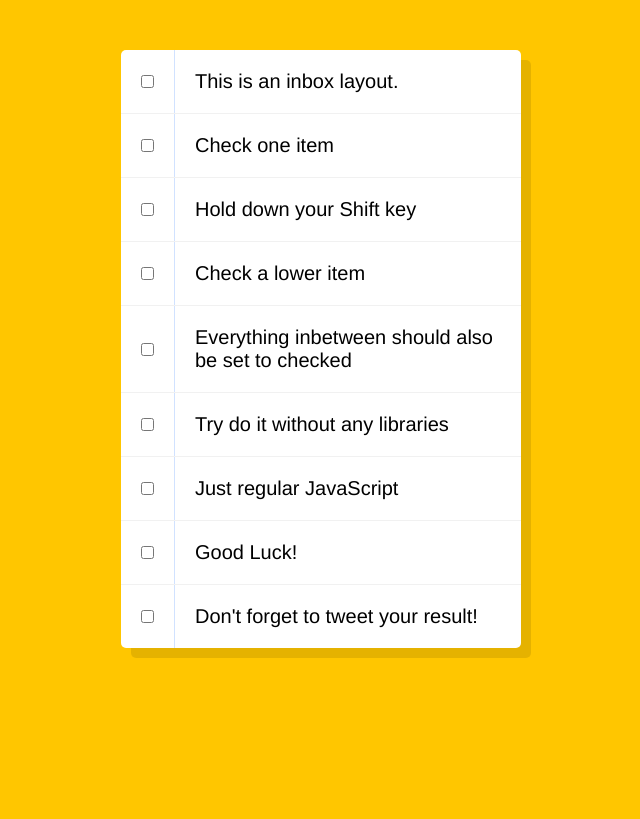
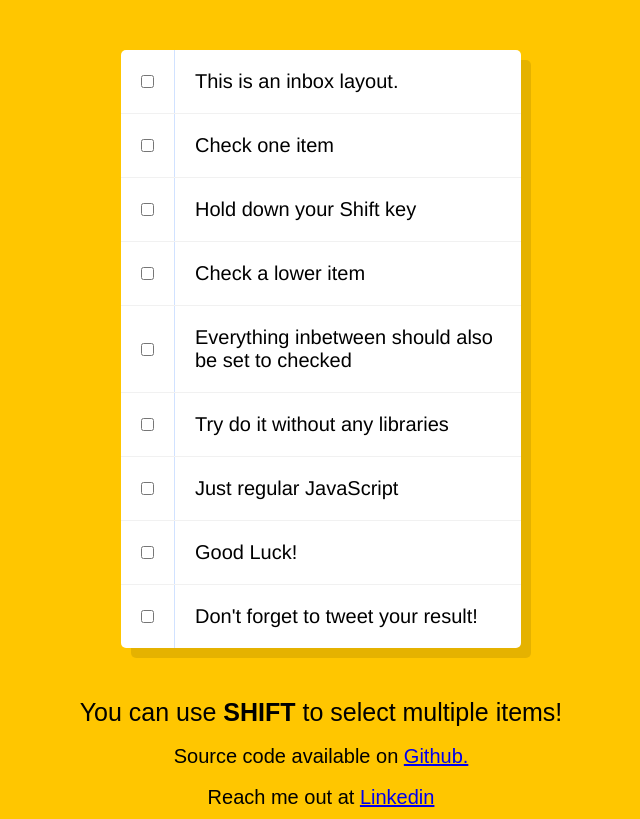
Before and after one commit to Dewiidar/HoldShiftandCheckCheckboxes, a website: page index.html in a window 1280 px wide. Shown: the whole page, without its empty margins (319-959 px from the left). Drawn offline with Linux system fonts and the light colour scheme.

Commit message:
updating repo link

```diff
--- a/index.html
+++ b/index.html
@@ -97,6 +97,18 @@
     </div>
   </div>
 
+    <footer style="display: flex; flex-flow: column; justify-content: center; align-items:center; margin-top: 10px; margin-bottom: 10px;">
+      <span style="font-size: 25px;">You can use <strong>SHIFT</strong> to select multiple items!</span>
+      <br>
+      <span style="font-size: 20px;">Source code available on
+        <a href="https://github.com/Dewiidar/HoldShiftandCheckCheckboxes.git">Github.</a>
+      </span>
+      <br>
+      <span style="font-size: 20px;">Reach me out at
+        <a href="https://www.linkedin.com/in/mohamed-dewidar-331252153/">Linkedin</a>
+      </span>
+    </footer>
+
   <script>
 
     var count = 0; // click count
@@ -136,7 +148,6 @@
             count = 0;
           }
         }
-
         clickCount();
         lastClickedElem = currentElem;
       });
```
Also changed, not shown: README.md, 1 other file.
